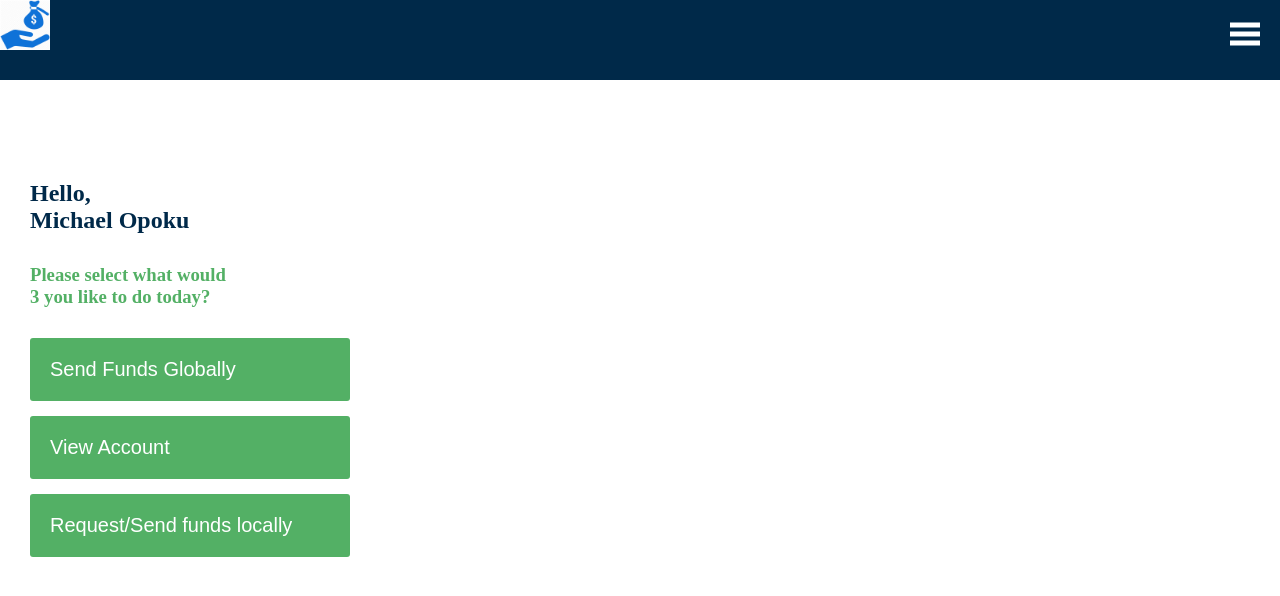
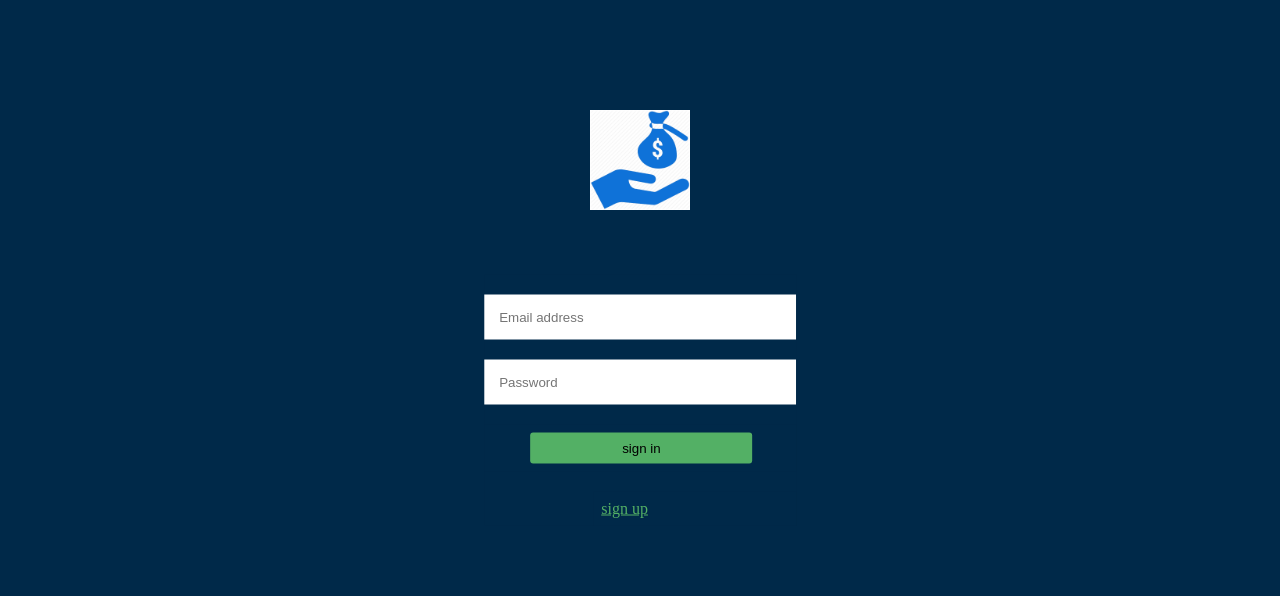
Before and after one commit to Science-Master/SykaPay, a plain HTML site: page index.html in a window 1280 px wide. Drawn offline with Linux system fonts and the light colour scheme.

Commit message:
Add files via upload

```diff
--- /dev/null
+++ b/home.css
@@ -0,0 +1,57 @@
+* {
+    margin: 0;
+    padding: 0;
+    color: #53B065;
+    overflow-x: hidden;
+}
+
+.header {
+    display: flex;
+    flex-direction: row;
+    justify-content: space-between;
+    background-color: #002949;
+    height: 10vh;
+}
+
+.header .hamburger {
+    margin: 20px;
+    cursor: pointer;
+}
+
+.content {
+    margin: 30px;
+}
+
+.content span, .content h2 {
+    color: #002949;
+    display: block;
+}
+
+h2 {
+    margin-top: 70px;
+}
+
+h3, #btn1 {
+    margin-top: 30px;
+}
+
+.content button {
+    color: #fff;
+    background-color: #53B065;
+    display: flex;
+    padding: 20px;
+    margin-top: 15px;
+    border: 0px;
+    border-radius: 3px;
+    width: 20rem;
+
+}
+
+.content button a {
+    background-color: #53B065;
+    color: #fff;
+    text-decoration: none;
+    text-align: center;
+    justify-content: center;
+    font-size: 20px;
+}
--- /dev/null
+++ b/index.css
@@ -0,0 +1,50 @@
+* {
+    background-color: #002949;
+    color: #000;
+    overflow-x: hidden;
+}
+
+.header img {
+    position: absolute;
+    top: 20%;
+    left: 50%;
+    margin-right: -50%;
+    transform: translate(-50%, -50%);
+}
+
+.content {
+    display: flex;
+    flex-direction: column;
+    position: absolute;
+    top: 50%;
+    left: 50%;
+    margin-right: -50%;
+    transform: translate(-50%, -50%);
+}
+
+.content input {
+   padding: 15px;
+   margin-top: 20px;
+   background-color: #fff;
+   border: 0px;
+   width: 40ex;
+}
+
+.content a {
+    padding: 8px;
+    margin-top: 20px;
+}
+
+.content button {
+    background-color: #53B065;
+    padding: 8px;
+    width: 75%;
+    border: 0px;
+    border-radius: 3px;
+    margin-left: 13%;
+}
+
+#signup {
+    margin-left: 35%;
+    color: #53B065;
+}
--- a/index.html
+++ b/index.html
@@ -4,31 +4,20 @@
     <meta charset="UTF-8">
     <meta http-equiv="X-UA-Compatible" content="IE=edge">
     <meta name="viewport" content="width=device-width, initial-scale=1.0">
-    <title>Home</title>
-    <link rel="stylesheet" href="style.css">
+    <title>Log In</title>
+    <link rel="stylesheet" href="index.css">
 </head>
 <body>
 
     <div class="header">
-        <img src="/logo.jpg" alt="logo" height="50">
-
-        <div class="hamburger">
-            <svg width="30" height= "30">
-                <path d="M0 ,5 30,5" stroke="#fff" stroke-width="5"/>
-                <path d="M0,14 30,14" stroke="#fff" stroke-width="5"/>
-                <path d="M0,23 30,23" stroke="#fff" stroke-width="5"/>
-            </svg>
-        </div>
+        <img src="/logo.jpg" alt="logo" height="100">
     </div>
 
     <div class="content">
-        <h2><span>Hello, </span> Michael Opoku</h2>
-    <h3>Please select what would <br>3 you like to do today?</h3>
-
-    <button id="btn1"> <a href="/destination.html"> Send Funds Globally</a> </button>
-    <button> <a href="#">View Account</a></button>
-    <button> <a href="#">Request/Send funds locally</a></button>
+        <input type="text" placeholder="Email address">
+        <input type="text" placeholder="Password">
+        <a href="/home.html"><button>sign in</button></a>
+        <a href="#" id="signup">sign up</a>
     </div>
-
 </body>
 </html>
```
Also changed, not shown: home.html (added, +34 -0 lines).
